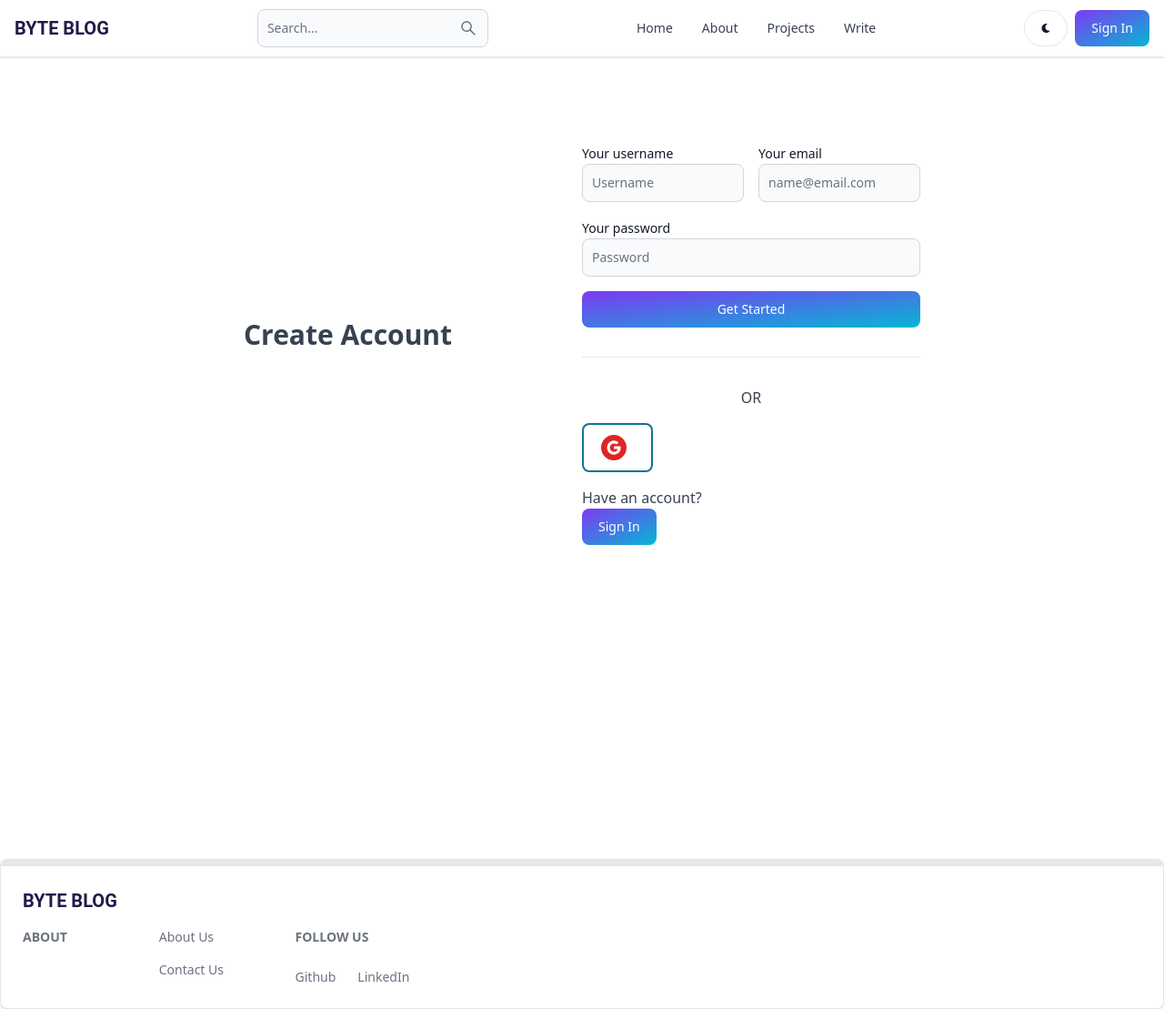
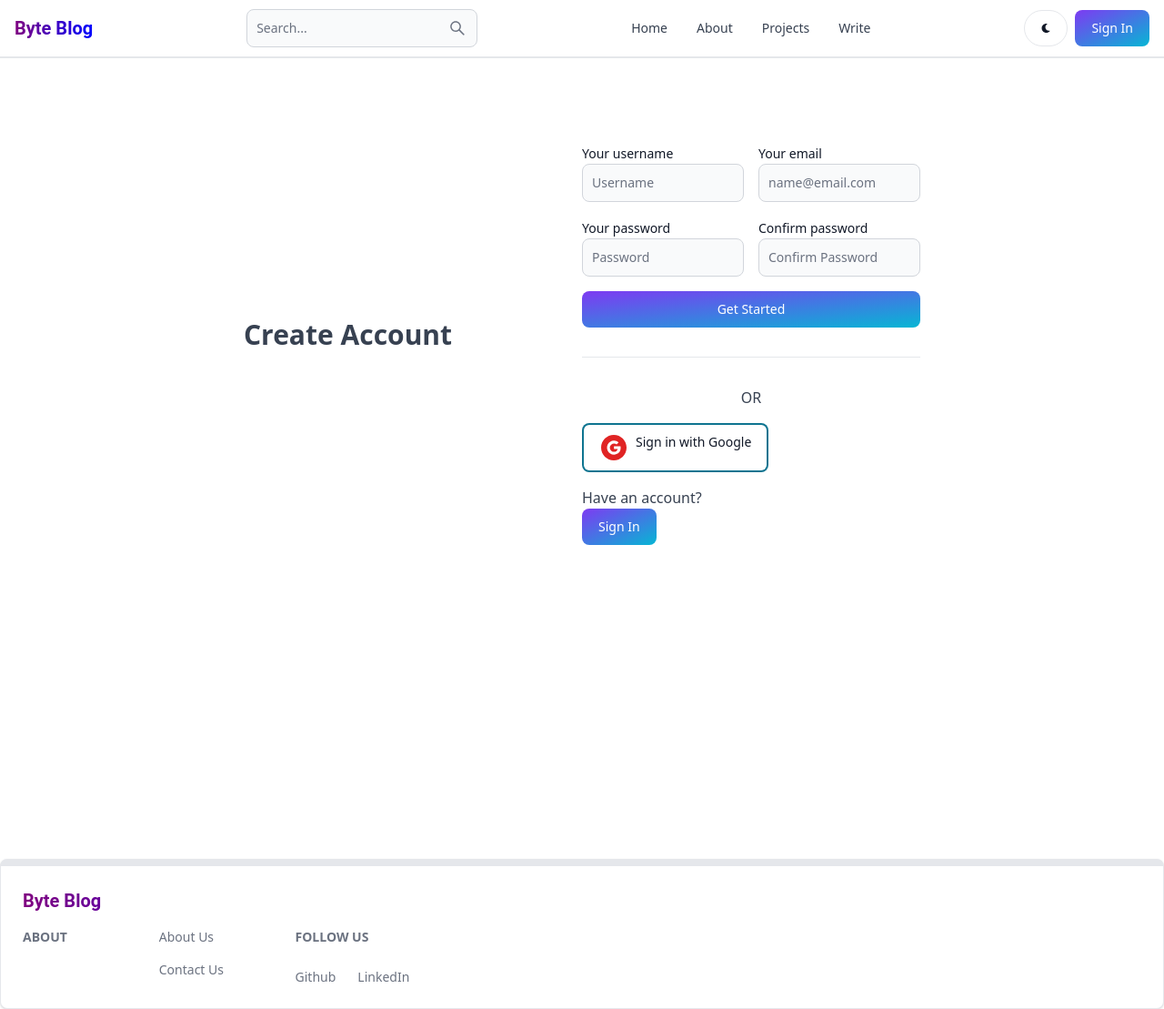
Before and after one commit to shanmugapriya1203/mern-blog, a React (Vite) app in the folder client/: page /sign-up in a window 1280 px wide. Shown: the whole page at 91% size. Built offline with nearby package versions, Linux system fonts and the light colour scheme; no server answers.

Commit message:
change the looks

```diff
--- a/client/src/components/Footer.jsx
+++ b/client/src/components/Footer.jsx
@@ -7,9 +7,10 @@ const FooterCom = () => {
     <Footer container className='border border-t-8'>
       <div className=''>
       <Link to='/' className='self-center whitespace-nowrap text-sm sm:text-xl font-semibold dark:text-white'>
-        <span className="text-indigo-950 font-bold uppercase"  style={{ fontFamily: "'Roboto', sans-serif" }}>Byte&nbsp;Blog</span>
-
-        </Link>
+  <div style={{ fontFamily: "'Roboto', sans-serif", backgroundImage: 'linear-gradient(to right, purple, blue)', WebkitBackgroundClip: 'text', WebkitTextFillColor: 'transparent' }}>
+    Byte&nbsp;Blog
+  </div>
+</Link>
         <div className='grid grid-cols-2 gap-3 sm:mt-4 sm:grid-cols-3 sm:gap-6'>
           <Footer.Title title='About' />
           <Footer.LinkGroup col>
--- a/client/src/components/Header.jsx
+++ b/client/src/components/Header.jsx
@@ -32,10 +32,11 @@ const Header = () => {
 }
   return (
     <Navbar className='border-b-2'>
-        <Link to='/' className='self-center whitespace-nowrap text-sm sm:text-xl font-semibold dark:text-white'>
-        <span className="text-indigo-950 font-bold uppercase"  style={{ fontFamily: "'Roboto', sans-serif" }}>Byte&nbsp;Blog</span>
-
-        </Link>
+     <Link to='/' className='self-center whitespace-nowrap text-sm sm:text-xl font-semibold dark:text-white'>
+  <div style={{ fontFamily: "'Roboto', sans-serif", backgroundImage: 'linear-gradient(to right, purple, blue)', WebkitBackgroundClip: 'text', WebkitTextFillColor: 'transparent' }}>
+    Byte&nbsp;Blog
+  </div>
+</Link>
         <form>
           <TextInput type='text' placeholder='Search...'  rightIcon={AiOutlineSearch}  className='hidden lg:inline' />
           </form>
--- a/client/src/components/OAuth.jsx
+++ b/client/src/components/OAuth.jsx
@@ -52,8 +52,9 @@ const OAuth = () => {
 
   return (
     <div>
-      <Button type='button' outline onClick={handleGoogleClick}>
-      <AiFillGoogleCircle className='w-8 h-8 mr-2 text-red-600' />
+      <Button type='button' outline onClick={handleGoogleClick} className="google-button">
+        <AiFillGoogleCircle className='w-8 h-8 mr-2 text-red-600' style={{ fontSize: '24px' }} />
+        Sign in with Google
       </Button>
     </div>
   );
--- a/client/src/index.css
+++ b/client/src/index.css
@@ -38,3 +38,7 @@ body{
   .dark .post-content a {
     color: red;
   }
+  .google-button:hover {
+    background-color: transparent !important;
+    color: inherit !important;
+  }
--- a/client/src/pages/Signup.jsx
+++ b/client/src/pages/Signup.jsx
@@ -1,22 +1,28 @@
 import React, { useState } from 'react';
 import { Link, useNavigate } from 'react-router-dom';
-import { Alert, Button, Label, TextInput ,Spinner} from 'flowbite-react'; // Make sure you import these components correctly
+import { Alert, Button, Label, TextInput, Spinner } from 'flowbite-react';
 import OAuth from '../components/OAuth';
 
 const Signup = () => {
   const [formData, setFormData] = useState({});
   const [errorMessage, setErrorMessage] = useState(null);
   const [loading, setLoading] = useState(false);
-const navigate=useNavigate()
+  const navigate = useNavigate();
+
   const handleChange = (e) => {
     setFormData({ ...formData, [e.target.id]: e.target.value.trim() });
   };
 
   const handleSubmit = async (e) => {
     e.preventDefault();
-    if (!formData.username || !formData.password || !formData.email) {
+    if (!formData.username || !formData.password || !formData.email || !formData.confirmPassword) {
       return setErrorMessage('Please fill all the fields');
     }
+    // Check if passwords match
+    if (formData.password !== formData.confirmPassword) {
+      return setErrorMessage('Passwords do not match');
+    }
+
     try {
       setLoading(true);
       setErrorMessage(null);
@@ -32,15 +38,14 @@ const navigate=useNavigate()
         return setErrorMessage(data.message);
       }
       setLoading(false);
-      if(res.ok){
-        navigate('/sign-in')
+      if (res.ok) {
+        navigate('/sign-in');
       }
     } catch (error) {
       setErrorMessage(error.message);
       console.log(error);
     } finally {
       setLoading(false);
-
     }
   };
 
@@ -52,22 +57,29 @@ const navigate=useNavigate()
           <h2 className='text-3xl font-bold dark:text-white'>Create Account</h2>
         </div>
 
+        {/* Right */}
         <div className='flex-1'>
           <form className='flex flex-col gap-4' onSubmit={handleSubmit}>
             <div className='flex gap-4'>
               <div className='flex-1'>
                 <Label value='Your username' />
-            <TextInput type='text' placeholder='Username' id='username' onChange={handleChange} />
+                <TextInput size='md' type='text' placeholder='Username' id='username' onChange={handleChange} />
               </div>
               <div className='flex-1'>
                 <Label value='Your email' />
-            <TextInput type='email' placeholder='name@email.com' id='email' onChange={handleChange} />
+                <TextInput size='md' type='email' placeholder='name@email.com' id='email' onChange={handleChange} />
               </div>
             </div>
 
-        <div className=''>
+            <div className='flex gap-4'>
+              <div className='flex-1'>
                 <Label value='Your password' />
-          <TextInput type='password' placeholder='Password' id='password' onChange={handleChange} />
+                <TextInput size='md' type='password' placeholder='Password' id='password' onChange={handleChange} />
+              </div>
+              <div className='flex-1'>
+                <Label value='Confirm password' />
+                <TextInput size='md' type='password' placeholder='Confirm Password' id='confirmPassword' onChange={handleChange} />
+              </div>
             </div>
 
             <Button gradientDuoTone='purpleToBlue' disabled={loading} type='submit'>
@@ -85,7 +97,7 @@ const navigate=useNavigate()
             <p className='text-center'>OR</p>
 
             {/* OAuth */}
-        <OAuth/>
+            <OAuth />
           </form>
 
           <div className='mt-4'>
@@ -106,7 +118,7 @@ const navigate=useNavigate()
         </div>
       </div>
     </div>
-  )
+  );
 };
 
 export default Signup;
```
Lines whose indentation alone changed are shown as unchanged.
